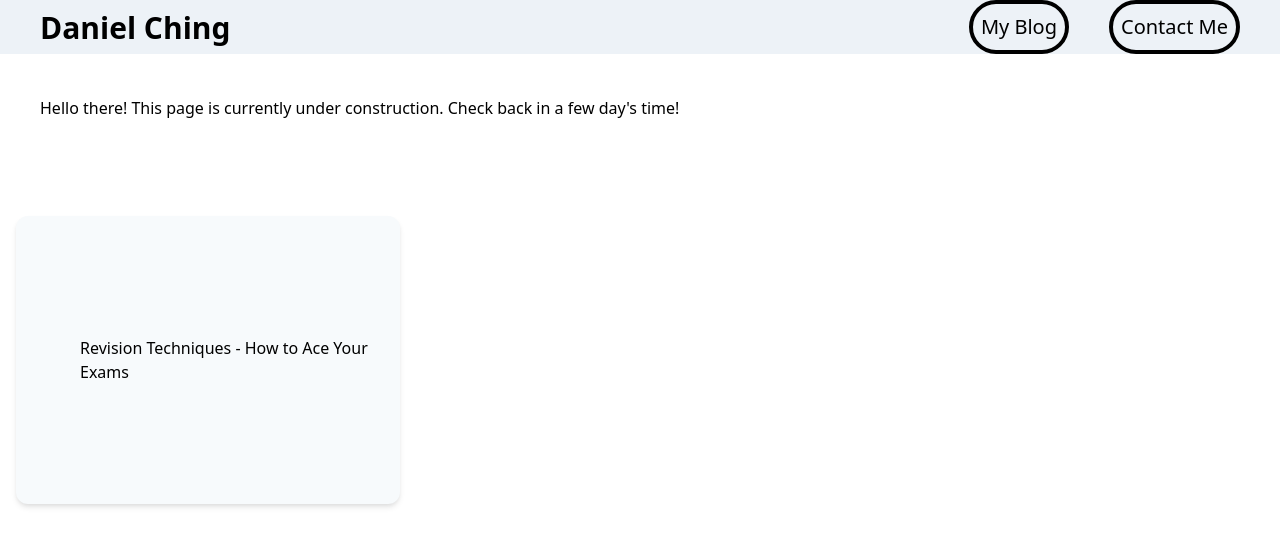
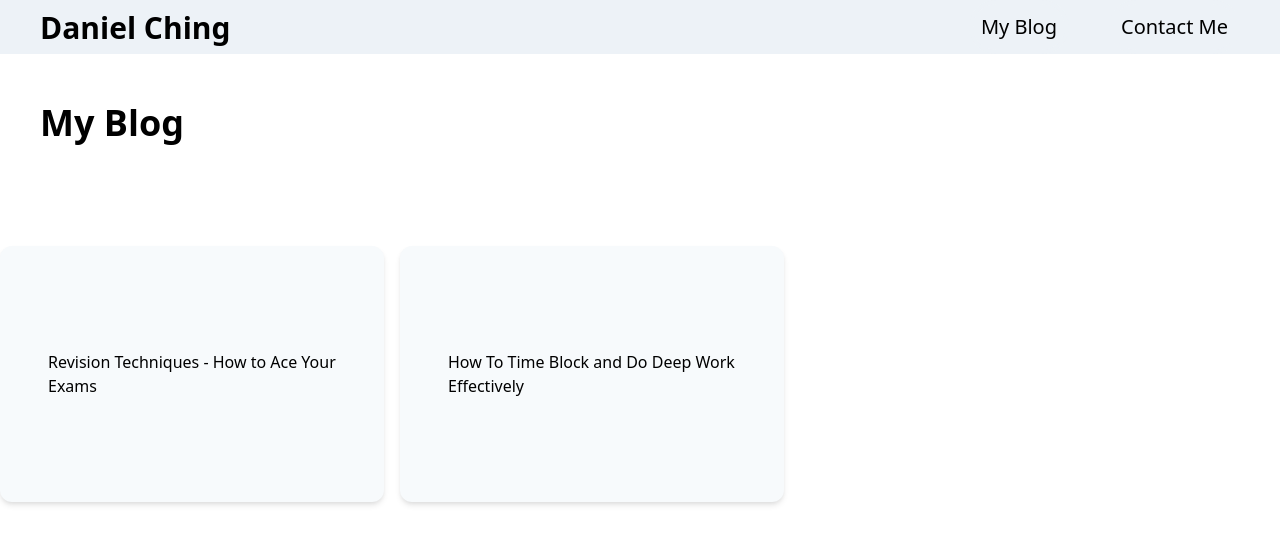
Before and after one commit to danielcwq/personal-website-current-build, a React (Create React App) app: page /blog in a window 1280 px wide. Shown: the top 546 px of the page. Built offline with nearby package versions, Linux system fonts and the light colour scheme.

Commit message:
Testing another web blog page idea

```diff
--- a/src/App.js
+++ b/src/App.js
@@ -6,6 +6,7 @@ import Home from './components/home'
 import Contactme from './components/contact-me'
 import Blog from './components/blog'
 import blogChoice from './components/blogchooser';
+import LivingDeep from './components/livingdeep';
 
 import {BrowserRouter as Router, Switch, Route} from 'react-router-dom'
 
@@ -20,6 +21,7 @@ function App() {
           <Route path ='/stack' exact component = {Stack}/>
           <Route path = '/contact' exact component = {Contactme}/>
           <Route path='/blog/revision-techniques' exact component={blogChoice}/>
+          <Route path = '/blog/living-the-deep-life' exact component = {LivingDeep}/>
         </Switch>
       </div>
     </Router>
--- a/src/components/Navigation.js
+++ b/src/components/Navigation.js
@@ -14,13 +14,13 @@ export default function Navigation(){
                     {content.nav.logo}
                     </Link>
 
-                    <div className = 'ml-auto mr-10 border-4 rounded-full border-white-200 p-2 group hover:shadow-lg hover:border-gray-500'>
+                    <div className = 'ml-auto mr-10 border-4 rounded-full border-gray-200 p-2 group hover:shadow-lg hover:border-gray-500'>
                         <Link to = "/blog" className ='text-xl text-black'>
                             {content.nav.blogText}
                         </Link>
 
                     </div>
-                    <div className = 'mr-10 border-4 rounded-full border-white-200 p-2 group hover:shadow-lg hover:border-gray-500'>
+                    <div className = 'mr-10 border-4 rounded-full border-gray-200 p-2 group hover:shadow-lg hover:border-gray-500'>
                             <Link
                             className = 'text-black text-xl'
                             to = "/contact"
--- a/src/components/blog.js
+++ b/src/components/blog.js
@@ -2,18 +2,26 @@ import React from 'react';
 import Navigation from './Navigation';
 
 import {Link} from 'react-router-dom'
-import {BrowserRouter as Router, Switch, Route} from 'react-router-dom'
 import content from '../content';
 
 function Blog(){
     return(
         <div>
             <Navigation />
-            <h1 className = 'py-24 pl-10'> Hello there! This page is currently under construction. Check back in a few day's time! </h1>
-            <div className = 'p-6 max-w-sm bg-gray-100 rounded-xl shadow-md flex items-center space-x-2 ml-4 hover:bg-gray-300'>
-                <Link className = 'py-24 pl-10' to = '/blog/revision-techniques'>
-                    {content.blog1.title}
-                </Link>
+            <h1 className = 'text-4xl pt-24 font-bold pl-10'> My Blog </h1>
+            <div className = 'flex flex-column py-24'>
+                <div className = 'p-2 max-w-sm bg-gray-100 rounded-xl shadow-md flex items-center space-x-2  hover:bg-gray-300'>
+                    <Link className = 'py-24 pl-10' to = '/blog/revision-techniques'>
+                        {content.blog1.title}
+                    </Link>
+
+                </div>
+                <div className = 'p-2 max-w-sm bg-gray-100 rounded-xl shadow-md flex items-center space-x-2 ml-4 hover:bg-gray-300'>
+
+                    <Link className = 'py-24 pl-10' to = '/blog/living-the-deep-life'>
+                            {content.blog2.title}
+                    </Link>
+                </div>
             </div>
 
         </div>
--- /dev/null
+++ b/src/components/livingdeep.js
@@ -0,0 +1,17 @@
+import React from 'react';
+import Navigation from './Navigation'
+import {Link} from 'react-router-dom';
+import content from '../content';
+import { LazyLoadImage } from "react-lazy-load-image-component";
+
+function LivingDeep(){
+    return (
+        <div>
+            <Navigation />
+            <div className = 'flex justify-center'>
+                <h1 className = 'text-2xl font-extrabold pt-24 pl-10'> Check back in a weeks' time!! </h1>
+            </div>
+        </div>
+    )
+}
+export default LivingDeep;
--- a/src/content/index.js
+++ b/src/content/index.js
@@ -53,5 +53,8 @@ export default {
   blog1:{
     title: 'Revision Techniques - How to Ace Your Exams',
     img: 'https://miro.medium.com/max/1400/0*KFnBavGp02JE5LJJ',
+  },
+  blog2:{
+    title: 'How To Time Block and Do Deep Work Effectively'
   }
 };
```
